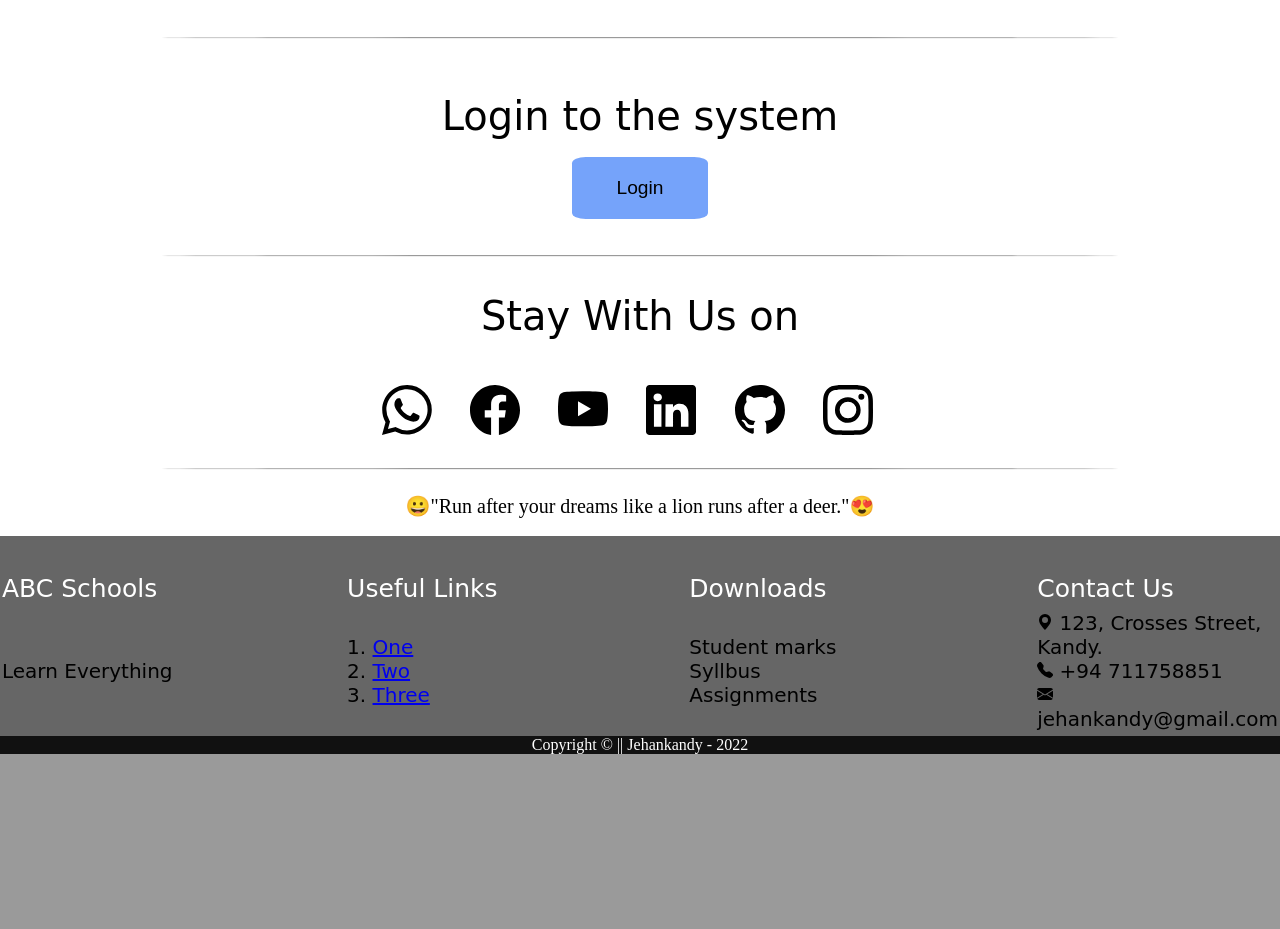
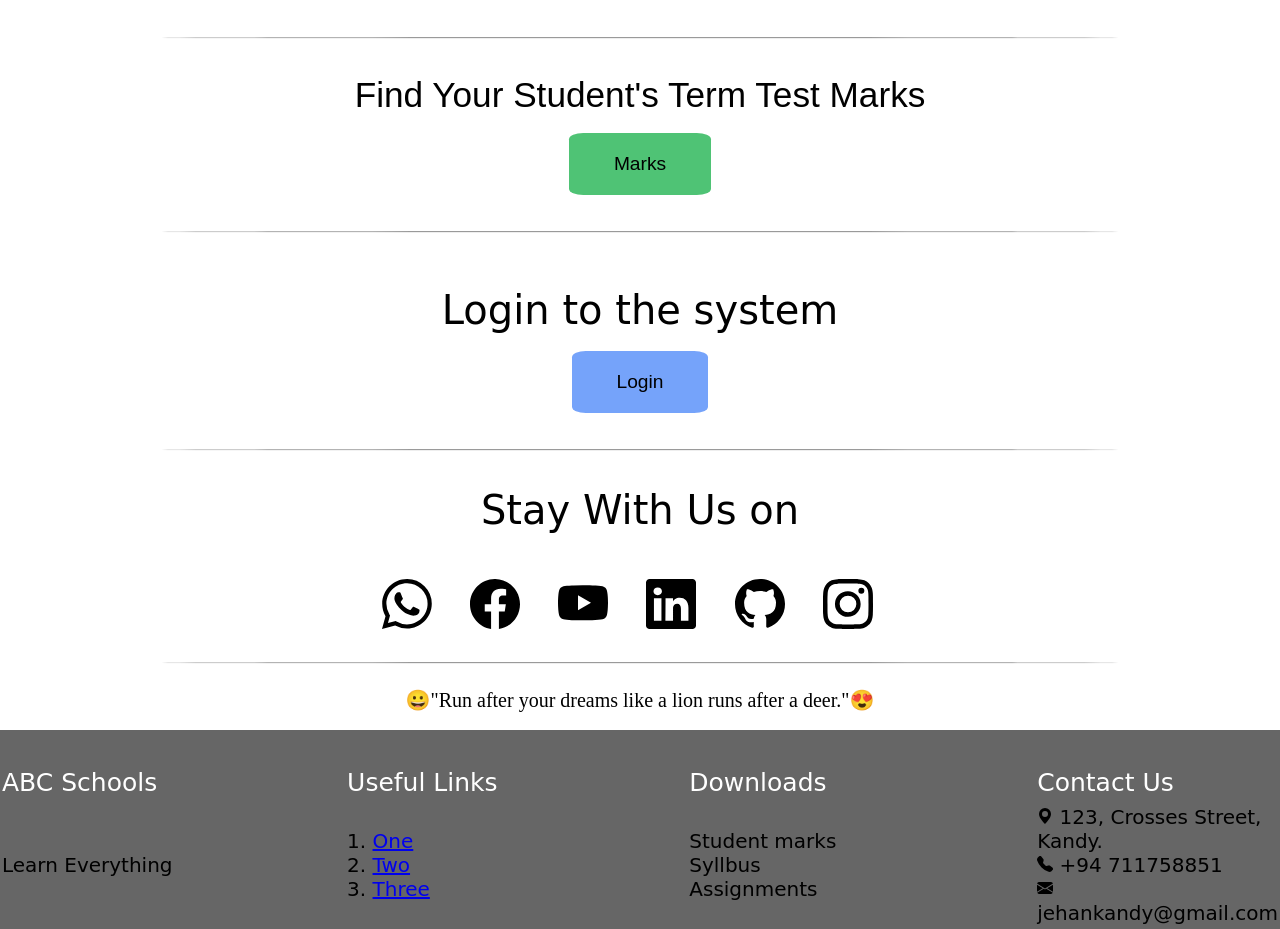
Before and after one commit to JehanKandy/School-Management-System-, a PHP site: page / in a window 1280 px wide. Shown: the part 1298-2227 px from the top of the page. Before the commit the page ends 2052 px from the top, so only its background shows below. Run offline with PHP 8.4, Linux system fonts and the light colour scheme.

Commit message:
Update index.php

```diff
--- a/index.php
+++ b/index.php
@@ -183,6 +183,27 @@
             transition: 0.5s;
 
 
+        }
+
+        .student_m p {
+            font-size: 220%;
+            font-family: 'Teko', sans-serif;
+        }
+
+        .student_m button {
+            background-color: rgba(0, 168, 56, 0.69);
+            border: none;
+            border-radius: 10%;
+            padding: 20px 45px;
+            font-family: 'Black Han Sans', sans-serif;
+            font-size: larger;
+
+        }
+
+        .student_m button:hover {
+            box-shadow: 0 8px 16px 0 rgba(0, 0, 0, 0.2), 0 6px 20px 0 rgba(0, 0, 0, 0.19);
+            transform: matrix3d(5px);
+            transition: 0.5s;
         }
 
         .contact p {
@@ -394,6 +415,16 @@
         <br><br>
         <center>
             <hr class="hr_down">
+            <br><br>
+            <div class="student_m">
+                <p>
+                    Find Your Student's Term Test Marks
+                </p>
+                <br>
+                <a href="#" target="_blank"><button>Marks</button></a>
+            </div>
+            <br><br>
+            <hr class="hr_down">
         </center>
         <br><br>
     </div>
```
